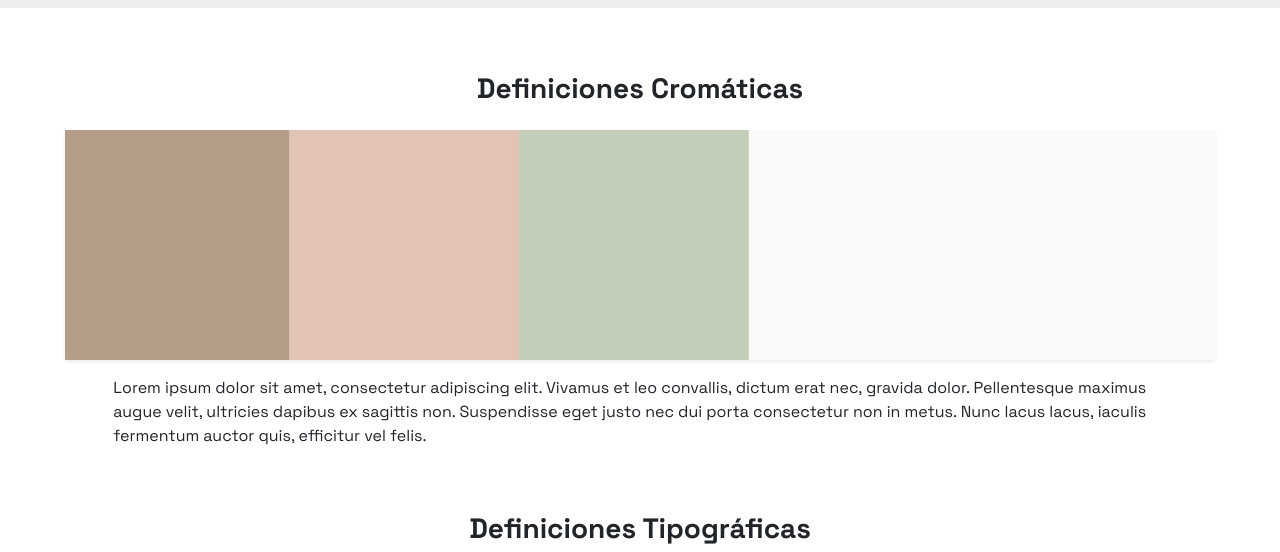
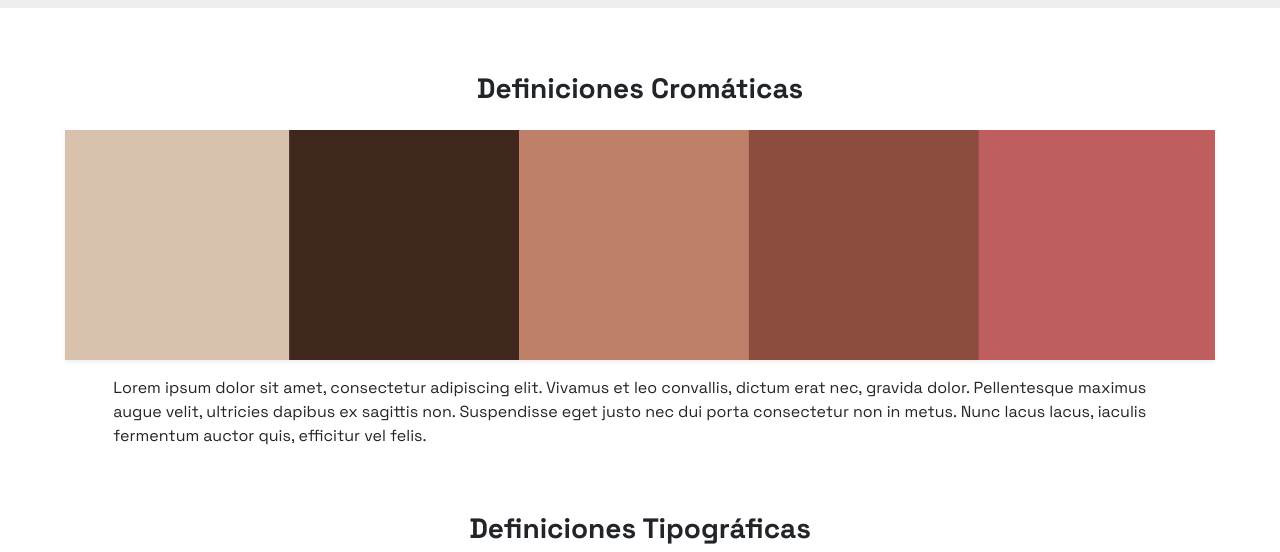
Before and after one commit to PalomaCarrasco/Rart.Studio, a plain HTML site: page style-guide/index.html in a window 1280 px wide. Shown: the part 2000-2552 px from the top of the page. Drawn offline with nearby package versions, Linux system fonts and the light colour scheme.

Commit message:
Update index.html

```diff
--- a/style-guide/index.html
+++ b/style-guide/index.html
@@ -145,7 +145,7 @@
         <script>
             // Reemplaza los colores dentro del paréntesis cuadrado, respetando las comillas.
             // Si necesitas que un color ocupe más espacio en la paleta: debes repetirlo.
-            var colores = ["#B49D89", "#E2C4B6", "#C3CEB8", "#FAFAFA", "#FAFAFA"];
+            var colores = ["#D9C2AD", "#40271E", "#BF8069", "#8C4C3E", "#BF5E5E"];
             // No reemplaces nada de lo que sigue.
             var n = colores.length;
             var w = 100 / n;
```
